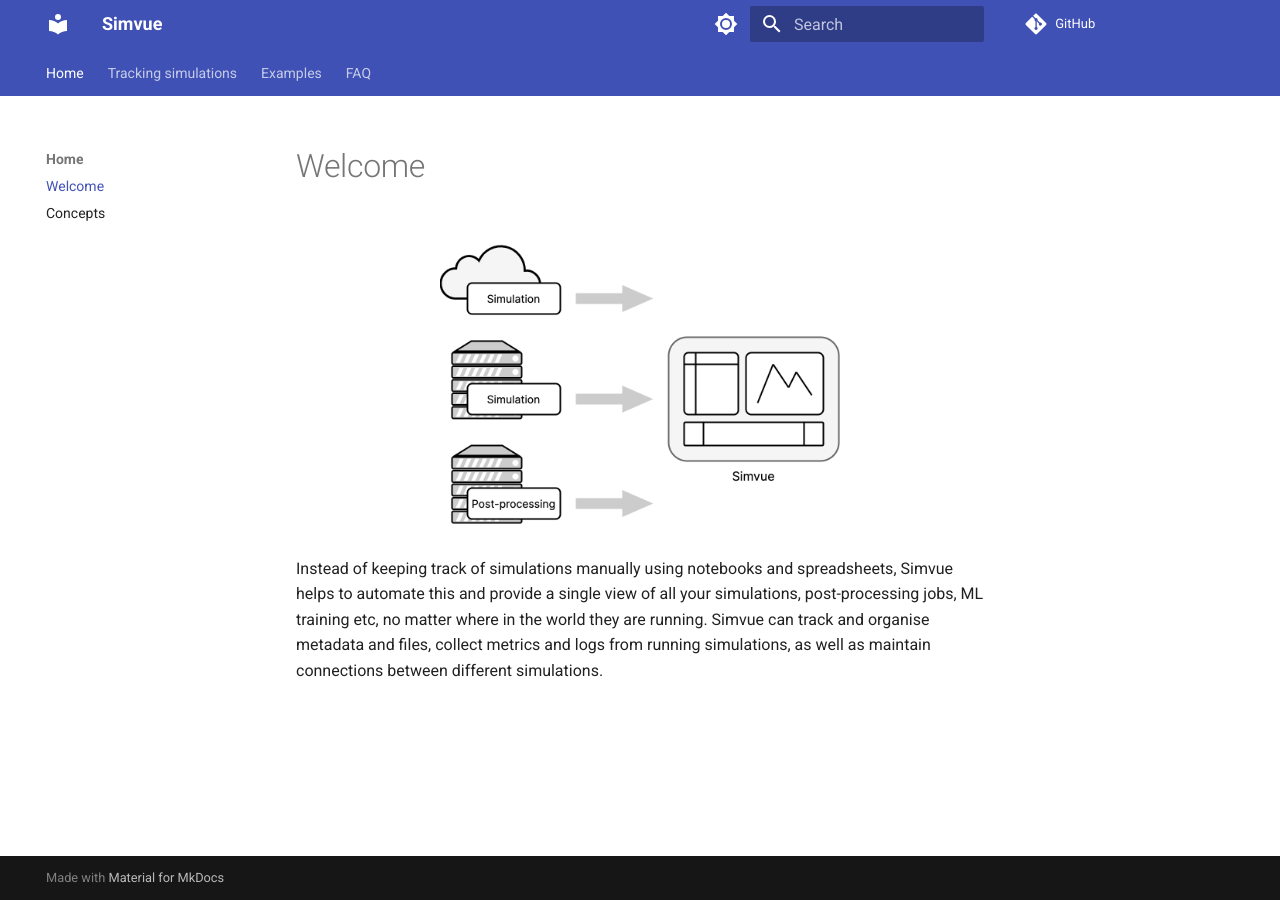
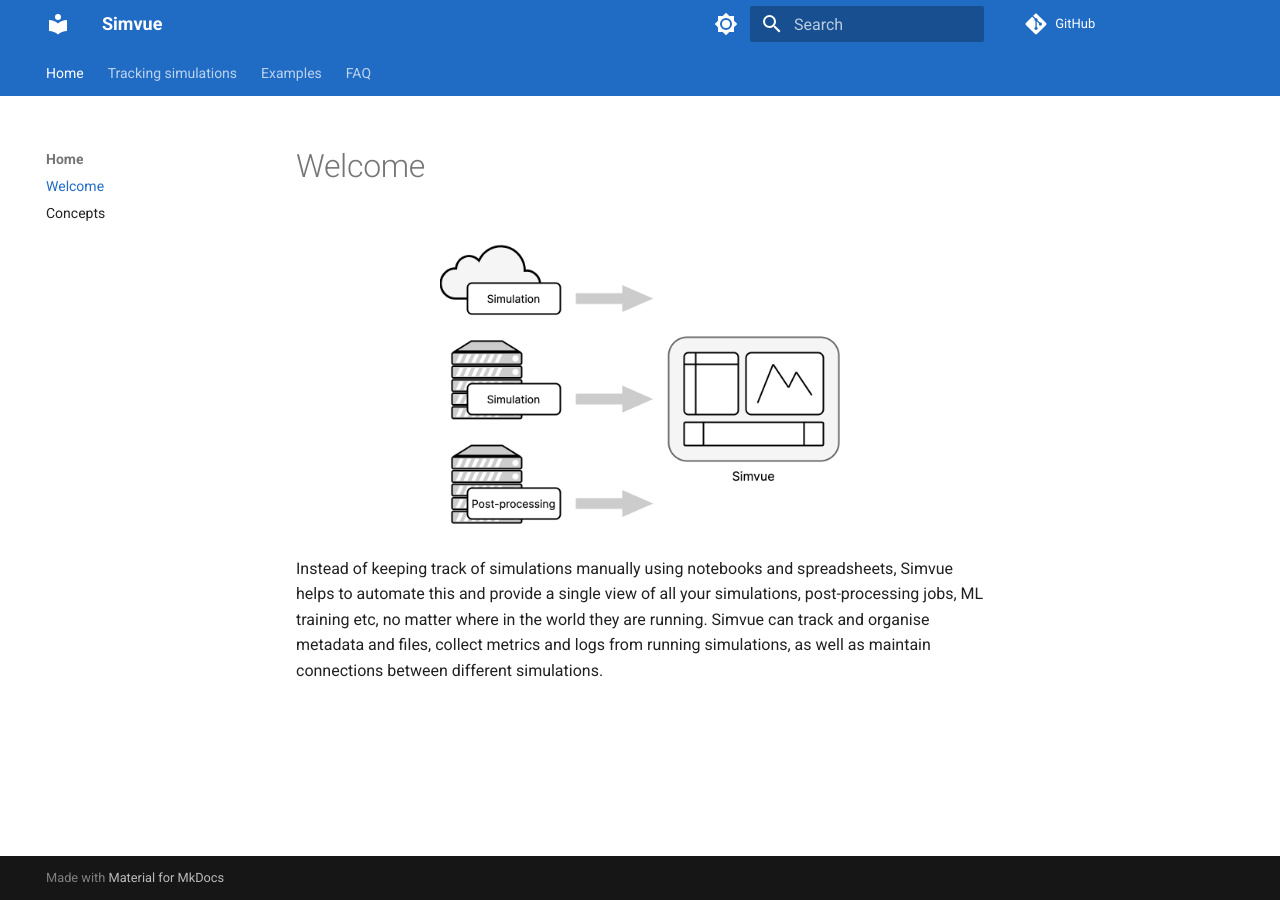
Before and after one commit to simvue-io/docs, an MkDocs documentation site: the page built from docs/index.md, in a window 1280 px wide. Built offline with MkDocs 1.6.1 and Material for MkDocs 9.7.7, drawn with Linux system fonts in a browser that asks for light colours.

Commit message:
Change primary colour to be the same blue as in the UI

```diff
--- /dev/null
+++ b/docs/stylesheets/extra.css
@@ -0,0 +1,3 @@
+:root > * {
+  --md-primary-fg-color: #206bc4;
+}
--- a/mkdocs.yml
+++ b/mkdocs.yml
@@ -48,3 +48,5 @@ markdown_extensions:
           format: !!python/name:pymdownx.superfences.fence_code_format
   - toc:
       permalink: true
+extra_css:
+  - stylesheets/extra.css
```
